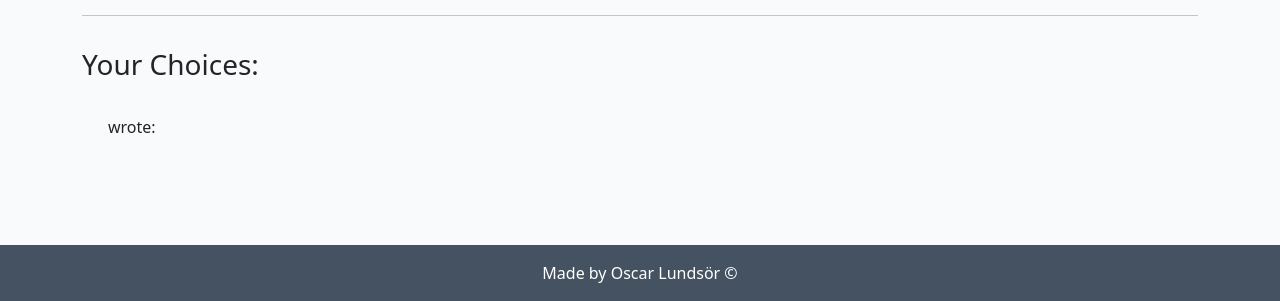
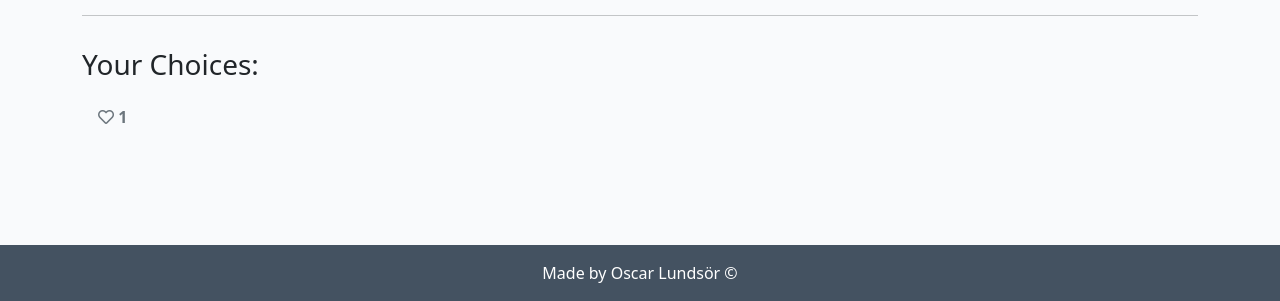
Before and after one commit to Rakdoslover/DjangoBlogTest, a Django app: a page that uses templates/post_detail.html in a window 1280 px wide. Shown: the part 499-800 px from the top of the page. Run offline with Django 3.2, Linux system fonts and the light colour scheme; tables that the repository leaves empty hold one stand-in row (values such as "Sample post"); some libraries are stand-ins or nearby versions.

Commit message:
trying another idea, what if i use a similar element as the PostLike view for the choices, testing it out now

```diff
--- a/templates/post_detail.html
+++ b/templates/post_detail.html
@@ -82,21 +82,31 @@
             <h3>Your Choices:</h3>
             <div class="card-body">
                 <!-- We want a for loop inside the tags to iterate through each comment in comments -->
-                {% for comment in comments %}
-                <div class="comments" style="padding: 10px;">
-                    <p class="font-weight-bold">
-                        <!-- The commenter's name goes here. Check the model if you're not sure what that is -->
-                        {{ user.username }}
-                        <span class=" text-muted font-weight-normal">
-                            <!-- The comment's created date goes here -->
-                            {{ form.created_on }}
-                        </span> wrote:
-                    </p>
-                    <!-- The body of the comment goes before the | -->
-                    {{ form.option_one_count }}
+                <div class="col-1">
+                    <strong>
+                        {% if user.is_authenticated %}
+                        <form class="d-inline" action="{% url 'post_like' post.slug %}" method="POST">
+                            {% csrf_token %}
+                            {% if liked %}
+
+                            <button type="submit" name="blogpost_id" value="{{post.slug}}" class="btn-like"><i
+                                    class="fas fa-heart"></i></button>
+
+                            {% else %}
+
+                            <button type="submit" name="blogpost_id" value="{{post.slug}}" class="btn-like"><i
+                                    class="far fa-heart"></i></button>
+
+                            {% endif %}
+                        </form>
+                        {% else %}
+
+                        <span class="text-secondary"><i class="far fa-heart"></i></span>
+                        {% endif %}
+                        <span class="text-secondary"> {{ post.number_of_likes }}</span>
+                    </strong>
+
                 </div>
-                <!-- Our for loop ends here -->
-                {% endfor %}
             </div>
         </div>
         <div class="col-md-3 card mb-3  mt-3 ">
```
Also changed, not shown: blog/views.py (line endings or trailing spaces).
